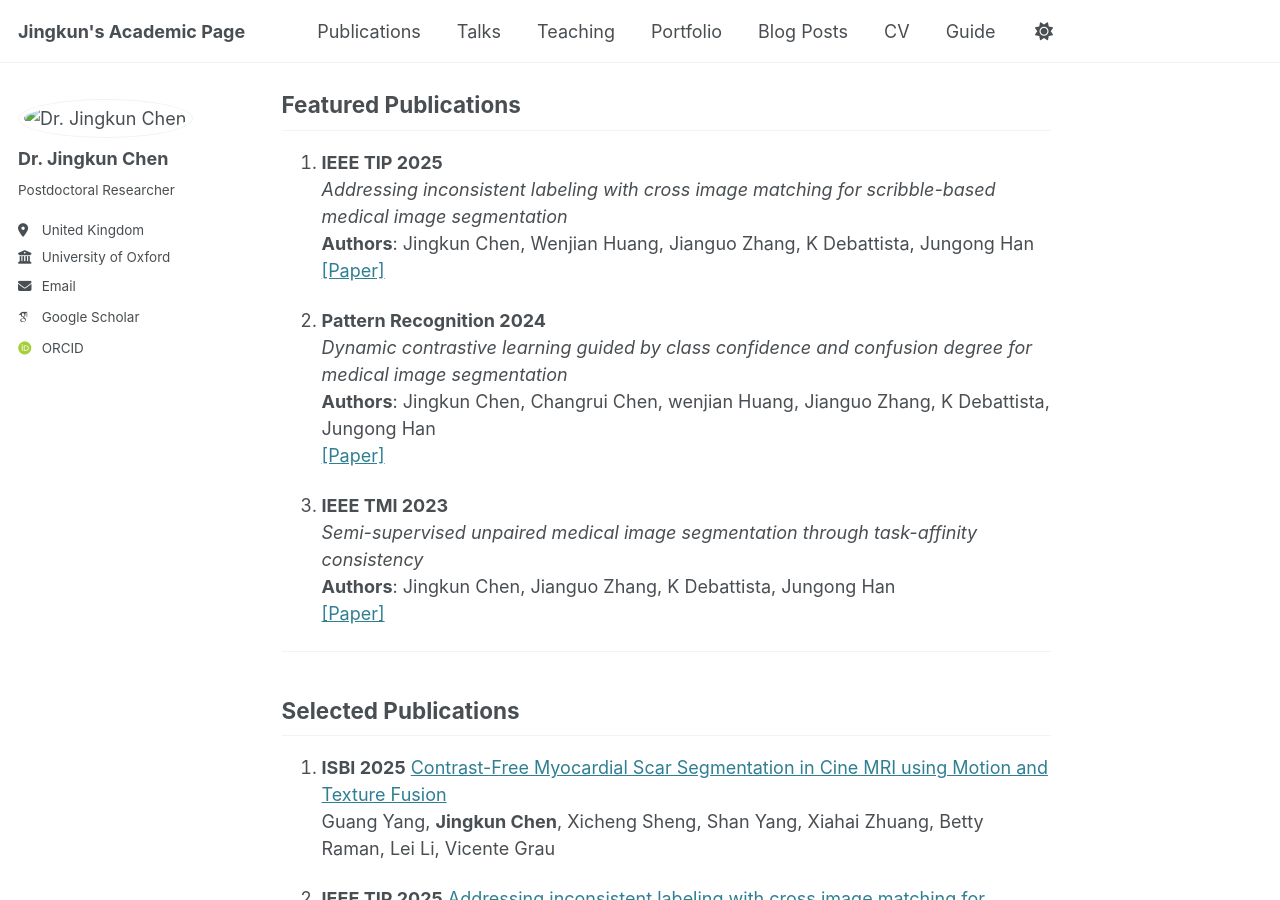
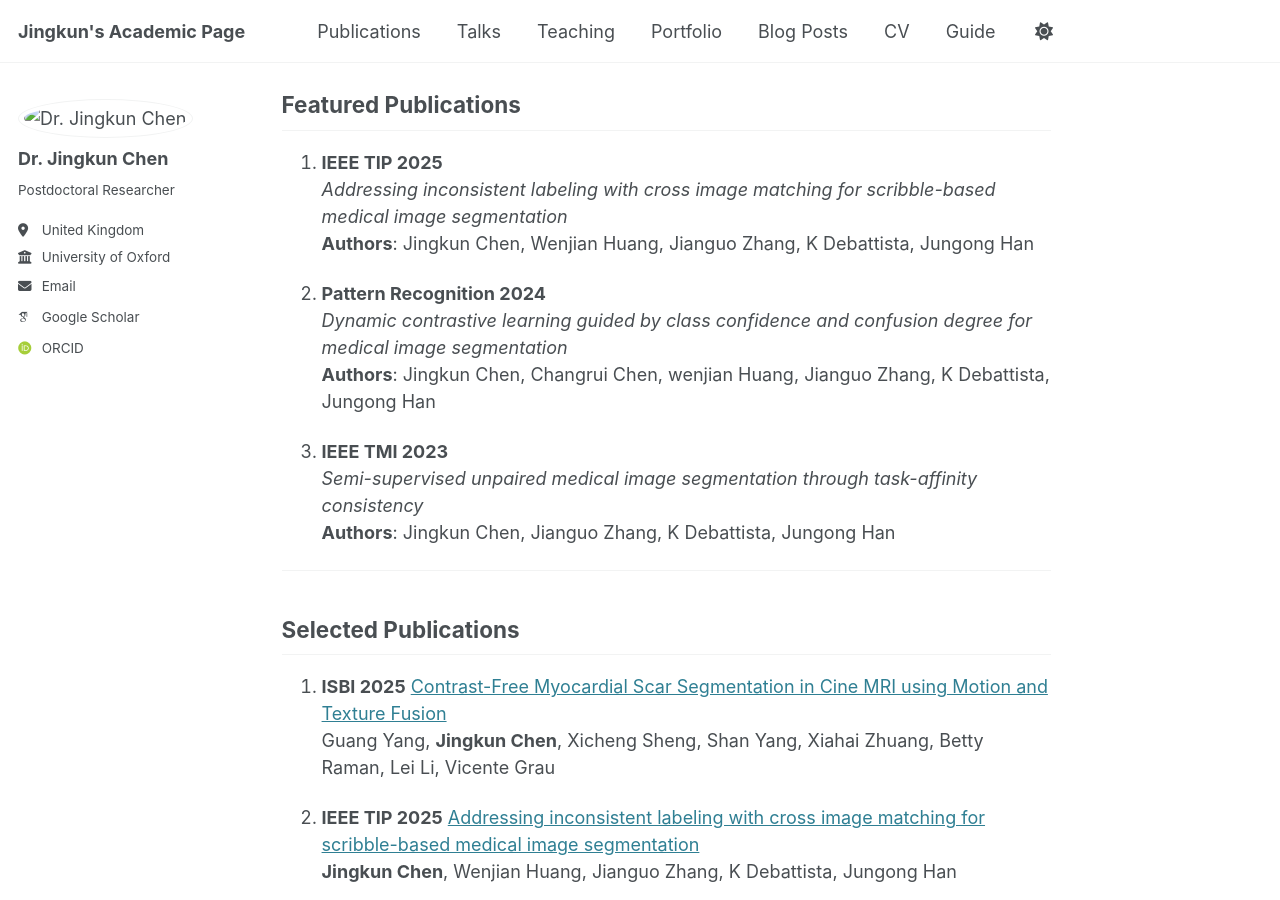
Before and after one commit to jingkunchen/jingkunchen.github.io, a Jekyll site: the page built from _pages/about.md, in a window 1280 px wide and 900 px high, scrolled down 428 px. Built offline with Jekyll 4.4.1, drawn with Linux system fonts in a browser that asks for light colours; some web fonts are replaced.

Commit message:
no message

```diff
--- a/_pages/about.md
+++ b/_pages/about.md
@@ -16,17 +16,17 @@ Dr. Jingkun Chen is a postdoctoral researcher in the Department of Engineering S
 1. **IEEE TIP 2025**
    *Addressing inconsistent labeling with cross image matching for scribble-based medical image segmentation*
    **Authors**: Jingkun Chen, Wenjian Huang, Jianguo Zhang, K Debattista, Jungong Han
-   [\[Paper\]](https://ieeexplore.ieee.org/document/10851813)
+   <!-- [\[Paper\]](https://ieeexplore.ieee.org/document/10851813) -->
 
 2. **Pattern Recognition 2024**
    *Dynamic contrastive learning guided by class confidence and confusion degree for medical image segmentation*
    **Authors**: Jingkun Chen, Changrui Chen, wenjian Huang, Jianguo Zhang, K Debattista, Jungong Han
-   [\[Paper\]](https://www.sciencedirect.com/science/article/pii/S0031320323005794)
+   <!-- [\[Paper\]](https://www.sciencedirect.com/science/article/pii/S0031320323005794) -->
 
 3. **IEEE TMI 2023**
    *Semi-supervised unpaired medical image segmentation through task-affinity consistency*
    **Authors**: Jingkun Chen, Jianguo Zhang, K Debattista, Jungong Han
-   [\[Paper\]](https://ieeexplore.ieee.org/stamp/stamp.jsp?arnumber=9915650)
+   <!-- [\[Paper\]](https://ieeexplore.ieee.org/stamp/stamp.jsp?arnumber=9915650) -->
 
 ---
 
```
